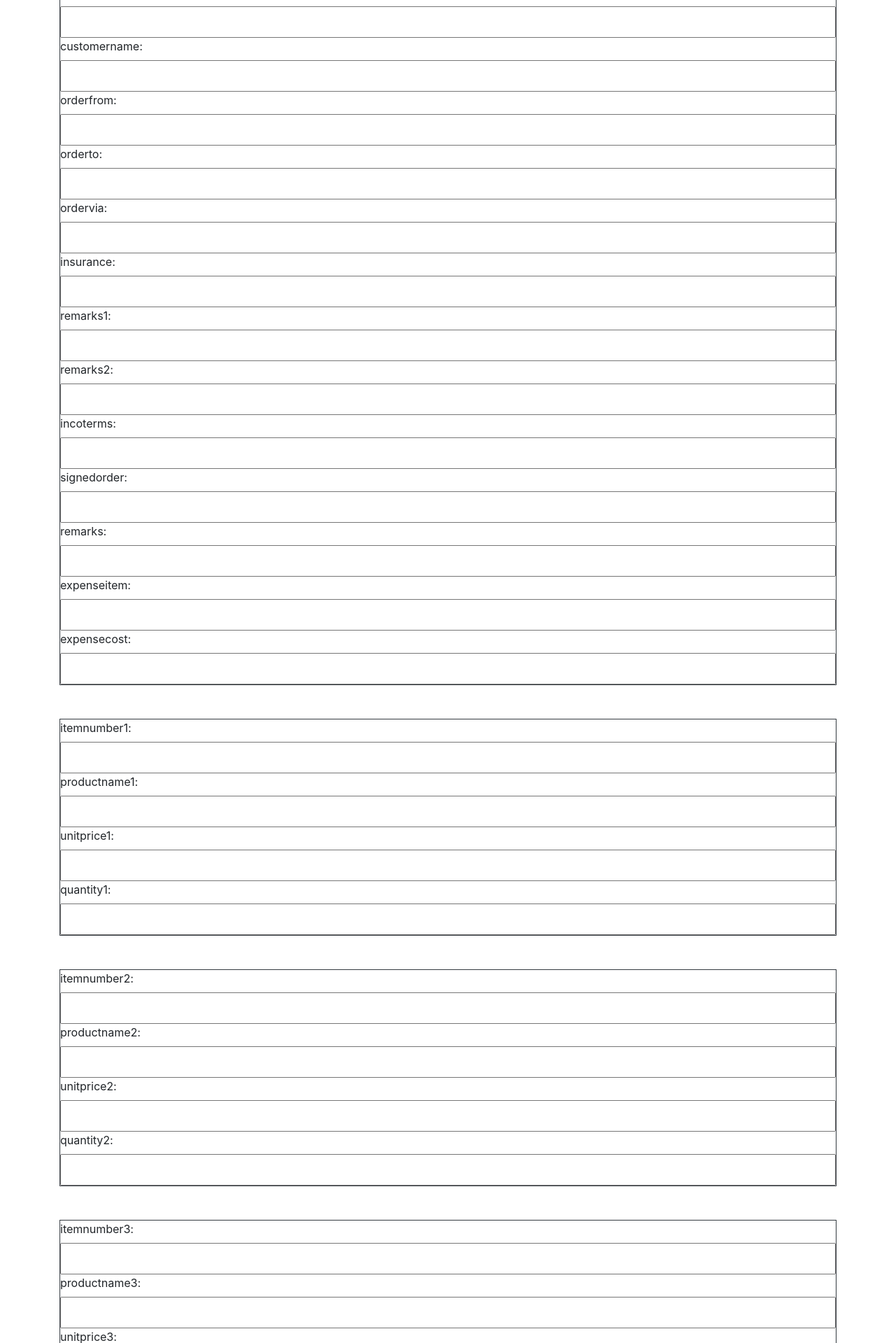
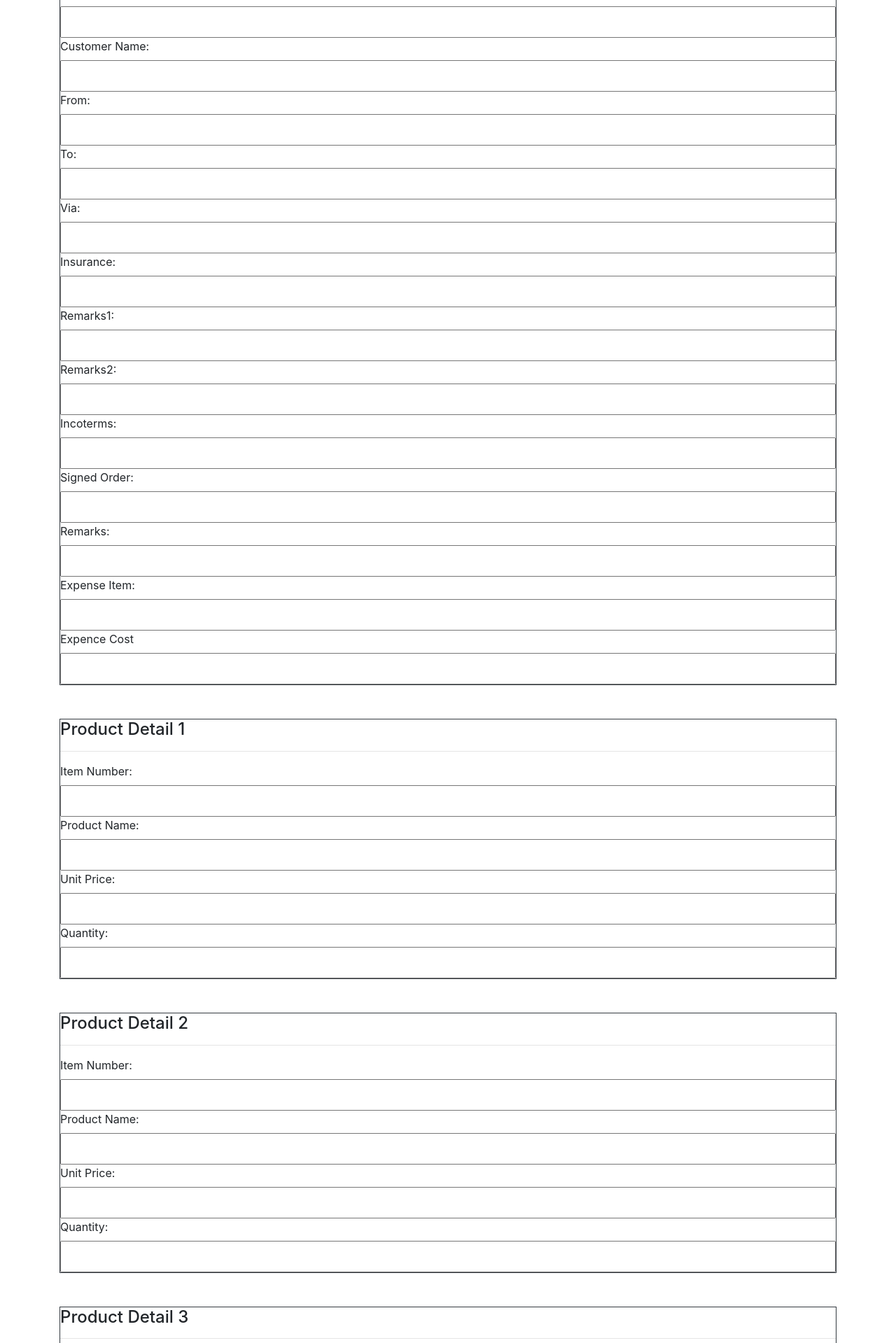
Before and after one commit to aaabfly/trade_system, a Flask app: page /index in a window 1280 px wide. Shown: the part 450-2369 px from the top of the page at 70% size. Run offline with Flask 2, Linux system fonts and the light colour scheme; data comes from the database, SQL or seed files in the repository; both versions use the stored data as it was after the commit; some libraries are stand-ins or nearby versions.

Commit message:
indec画面のレイアウトなどを調整

```diff
--- a/app/templates/index.html
+++ b/app/templates/index.html
@@ -28,65 +28,111 @@
         <div class="container clearfix">
             <form class="mt-5" method="POST" action="{{url_for('index')}}">
                 <div class="border border-dark mt-5">
-                    {{form_i.orderdate.label}}:{{form_i.orderdate(class='col-md-12 p-3')}}
-                    {{form_i.expirationdate.label}}:{{form_i.expirationdate(class='col-md-12 px-3 pb-3')}}<br />
-                    {{form_i.deliverydate.label}}:{{form_i.deliverydate(class='col-md-12 px-3 pb-3')}}
-                    {{form_i.customerid.label}}:{{form_i.customerid(class='col-md-12 px-3 pb-3')}}<br />
-                    {{form_i.customername.label}}:{{form_i.customername(class='col-md-12 px-3 pb-3')}}
-                    {{form_i.orderfrom.label}}:{{form_i.orderfrom(class='col-md-12 px-3 pb-3')}}<br />
-                    {{form_i.orderto.label}}:{{form_i.orderto(class='col-md-12 px-3 pb-3')}}
-                    {{form_i.ordervia.label}}:{{form_i.ordervia(class='col-md-12 px-3 pb-3')}}<br />
-                    {{form_i.insurance.label}}:{{form_i.insurance(class='col-md-12 px-3 pb-3')}}
-                    {{form_i.remarks1.label}}:{{form_i.remarks1(class='col-md-12 px-3 pb-3')}}<br />
-                    {{form_i.remarks2.label}}:{{form_i.remarks2(class='col-md-12 px-3 pb-3')}}
-                    {{form_i.incoterms.label}}:{{form_i.incoterms(class='col-md-12 px-3 pb-3')}}<br />
-                    {{form_i.signedorder.label}}:{{form_i.signedorder(class='col-md-12 px-3 pb-3')}}
-                    {{form_i.remarks.label}}:{{form_i.remarks(class='col-md-12 px-3 pb-3')}}<br />
-                    {{form_i.expenseitem.label}}:{{form_i.expenseitem(class='col-md-12 px-3 pb-3')}}
-                    {{form_i.expensecost.label}}:{{form_i.expensecost(class='col-md-12 px-3 pb-3')}}<br />
+                    <label for="orderdate">Order Date:</label>
+                    {{form_i.orderdate(class='col-md-12 p-3')}}
+                    <label for="expirationdate">Expiration Date:</label>
+                    {{form_i.expirationdate(class='col-md-12 px-3 pb-3')}}<br />
+                    <label for="deliverydate">Delivery Date:</label>
+                    {{form_i.deliverydate(class='col-md-12 px-3 pb-3')}}
+                    <label for="customerid">Customer ID:</label>
+                    {{form_i.customerid(class='col-md-12 px-3 pb-3')}}<br />
+                    <label for="customername">Customer Name:</label>
+                    {{form_i.customername(class='col-md-12 px-3 pb-3')}}
+                    <label for="orderfrom">From:</label>
+                    {{form_i.orderfrom(class='col-md-12 px-3 pb-3')}}<br />
+                    <label for="orderto">To:</label>
+                    {{form_i.orderto(class='col-md-12 px-3 pb-3')}}
+                    <label for="ordervia">Via:</label>
+                    {{form_i.ordervia(class='col-md-12 px-3 pb-3')}}<br />
+                    <label for="Insurance">Insurance:</label>
+                    {{form_i.insurance(class='col-md-12 px-3 pb-3')}}
+                    <label for="remarks1">Remarks1:</label>
+                    {{form_i.remarks1(class='col-md-12 px-3 pb-3')}}<br />
+                    <label for="remarks2">Remarks2:</label>
+                    {{form_i.remarks2(class='col-md-12 px-3 pb-3')}}
+                    <label for="incoterms">Incoterms:</label>
+                    {{form_i.incoterms(class='col-md-12 px-3 pb-3')}}<br />
+                    <label for="signedorder">Signed Order:</label>
+                    {{form_i.signedorder(class='col-md-12 px-3 pb-3')}}
+                    <label for="remarks">Remarks:</label>
+                    {{form_i.remarks(class='col-md-12 px-3 pb-3')}}<br />
+                    <label for="expenseitem">Expense Item:</label>
+                    {{form_i.expenseitem(class='col-md-12 px-3 pb-3')}}
+                    <label for="expensecost">Expence Cost</label>
+                    {{form_i.expensecost(class='col-md-12 px-3 pb-3')}}<br />
                 </div>
 
                 <div class="border border-dark mt-5">
-                    {{form_i.itemnumber1.label}}:{{form_i.itemnumber1(class='col-md-12 px-3 pb-3')}}
-                    {{form_i.productname1.label}}:{{form_i.productname1(class='col-md-12 px-3 pb-3')}}
-                    {{form_i.unitprice1.label}}:{{form_i.unitprice1(class='col-md-12 px-3 pb-3')}}
-                    {{form_i.quantity1.label}}:{{form_i.quantity1(class='col-md-12 px-3 pb-3')}}
-                    <!--{{form_i.amount1.label}}:{{form_i.amount1}}-->
+                    <h4>Product Detail 1</h4>
+                    <hr>
+                    <label for="itemnumber1">Item Number:</label>
+                    {{form_i.itemnumber1(class='col-md-12 px-3 pb-3')}}
+                    <label for="productname1">Product Name:</label>
+                    {{form_i.productname1(class='col-md-12 px-3 pb-3')}}
+                    <label for="unitprice1">Unit Price:</label>
+                    {{form_i.unitprice1(class='col-md-12 px-3 pb-3')}}
+                    <label for="quantity1">Quantity:</label>
+                    {{form_i.quantity1(class='col-md-12 px-3 pb-3')}}
+                    <!--{{form_i.amount1}}-->
                 </div>
 
                 <div class="border border-dark mt-5">
-                    {{form_i.itemnumber2.label}}:{{form_i.itemnumber2(class='col-md-12 px-3 pb-3')}}
-                    {{form_i.productname2.label}}:{{form_i.productname2(class='col-md-12 px-3 pb-3')}}
-                    {{form_i.unitprice2.label}}:{{form_i.unitprice2(class='col-md-12 px-3 pb-3')}}
-                    {{form_i.quantity2.label}}:{{form_i.quantity2(class='col-md-12 px-3 pb-3')}}
-                    <!--{{form_i.amount2.label}}:{{form_i.amount2}}-->
+                    <h4>Product Detail 2</h4>
+                    <hr>
+                    <label for="itemnumber2">Item Number:</label>
+                    {{form_i.itemnumber2(class='col-md-12 px-3 pb-3')}}
+                    <label for="productname2">Product Name:</label>
+                    {{form_i.productname2(class='col-md-12 px-3 pb-3')}}
+                    <label for="unitprice2">Unit Price:</label>
+                    {{form_i.unitprice2(class='col-md-12 px-3 pb-3')}}
+                    <label for="quantity1">Quantity:</label>
+                    {{form_i.quantity2(class='col-md-12 px-3 pb-3')}}
+                    <!--{{form_i.amount2}}-->
                 </div>
 
                 <div class="border border-dark mt-5">
-                    {{form_i.itemnumber3.label}}:{{form_i.itemnumber3(class='col-md-12 px-3 pb-3')}}
-                    {{form_i.productname3.label}}:{{form_i.productname3(class='col-md-12 px-3 pb-3')}}
-                    {{form_i.unitprice3.label}}:{{form_i.unitprice3(class='col-md-12 px-3 pb-3')}}
-                    {{form_i.quantity3.label}}:{{form_i.quantity3(class='col-md-12 px-3 pb-3')}}
-                    <!--{{form_i.amount3.label}}:{{form_i.amount3}}-->
+                    <h4>Product Detail 3</h4>
+                    <hr>
+                    <label for="itemnumber3">Item Number:</label>
+                    {{form_i.itemnumber3(class='col-md-12 px-3 pb-3')}}
+                    <label for="productname3">Product Name:</label>
+                    {{form_i.productname3(class='col-md-12 px-3 pb-3')}}
+                    <label for="unitprice3">Unit Price:</label>
+                    {{form_i.unitprice3(class='col-md-12 px-3 pb-3')}}
+                    <label for="quantity3">Quantity:</label>
+                    {{form_i.quantity3(class='col-md-12 px-3 pb-3')}}
+                    <!--{{form_i.amount3}}-->
                 </div>
 
                 <div class="border border-dark mt-5">
-                    {{form_i.itemnumber4.label}}:{{form_i.itemnumber4(class='col-md-12 px-3 pb-3')}}
-                    {{form_i.productname4.label}}:{{form_i.productname4(class='col-md-12 px-3 pb-3')}}
-                    {{form_i.unitprice4.label}}:{{form_i.unitprice4(class='col-md-12 px-3 pb-3')}}
-                    {{form_i.quantity4.label}}:{{form_i.quantity4(class='col-md-12 px-3 pb-3')}}
-                    <!--{{form_i.amount4.label}}:{{form_i.amount4}}-->
+                    <h4>Product Detail 4</h4>
+                    <hr>
+                    <label for="itemnumber4">Item Number:</label>
+                    {{form_i.itemnumber4(class='col-md-12 px-3 pb-3')}}
+                    <label for="productname4">Product Name:</label>
+                    {{form_i.productname4(class='col-md-12 px-3 pb-3')}}
+                    <label for="unitprice4">Unit Price:</label>
+                    {{form_i.unitprice4(class='col-md-12 px-3 pb-3')}}
+                    <label for="quantity4">Quantity:</label>
+                    {{form_i.quantity4(class='col-md-12 px-3 pb-3')}}
+                    <!--{{form_i.amount4}}-->
                 </div>
 
                 <div class="border border-dark mt-5">
-                    {{form_i.itemnumber5.label}}:{{form_i.itemnumber5(class='col-md-12 px-3 pb-3')}}
-                    {{form_i.productname5.label}}:{{form_i.productname5(class='col-md-12 px-3 pb-3')}}
-                    {{form_i.unitprice5.label}}:{{form_i.unitprice5(class='col-md-12 px-3 pb-3')}}
-                    {{form_i.quantity5.label}}:{{form_i.quantity5(class='col-md-12 px-3 pb-3')}}
-                    <!--{{form_i.amount5.label}}:{{form_i.amount5}}-->
+                    <h4>Product Detail 5</h4>
+                    <hr>
+                    <label for="itemnumber5">Item Number:</label>
+                    {{form_i.itemnumber5(class='col-md-12 px-3 pb-3')}}
+                    <label for="productname5">Product Name:</label>
+                    {{form_i.productname5(class='col-md-12 px-3 pb-3')}}
+                    <label for="unitprice5">Unit Price:</label>
+                    {{form_i.unitprice5(class='col-md-12 px-3 pb-3')}}
+                    <label for="quantity5">Quantity:</label>
+                    {{form_i.quantity5(class='col-md-12 px-3 pb-3')}}
+                    <!--{{form_i.amount5}}-->
                 </div>
 
-                {{form_i.purchase_submit}}
+                {{form_i.purchase_submit}}<br/>
 
             </form>
         </div>
--- a/testmodels/models.py
+++ b/testmodels/models.py
@@ -1,8 +1,8 @@
 from flask_sqlalchemy import SQLAlchemy
-from sqlalchemy import Column, Integer, String, Text, Date, create_engine, Boolean
+from sqlalchemy import Column, Integer, String, Date, create_engine, Boolean
 
 from flask_wtf import FlaskForm
-from wtforms import StringField, SubmitField, HiddenField, TextAreaField, IntegerField, BooleanField
+from wtforms import StringField, SubmitField, HiddenField, IntegerField, BooleanField
 from wtforms.validators import DataRequired, Length
 from wtforms.fields.html5 import DateField
 
```
Also changed, not shown: app/templates/edit.html (added, +142 -0 lines), testmodels/purchaseorder.db.
